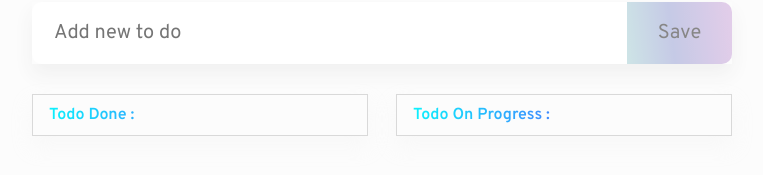
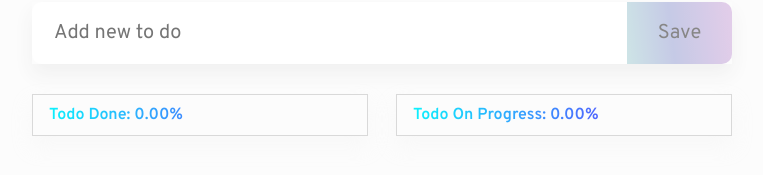
Before and after one commit to KseniyaBabaryka-creator/TODO-LIST, a plain HTML site: page index.html in a window 1280 px wide. Shown: the part 143-318 px from the top of the page, without its empty margins (258-1021 px from the left). Drawn offline with Linux system fonts and the light colour scheme.

Commit message:
Progress checker functionality added

```diff
--- a/index.html
+++ b/index.html
@@ -18,8 +18,8 @@
 		</form>
 
 		<div class="progress">
-			<div class="progress__done">Todo Done : </div>
-			<div class="progress__on">Todo On Progress : </div>
+			<div class="progress__done">Todo Done : 0</div>
+			<div class="progress__on">Todo On Progress : 0</div>
 		</div>
 
 		<!-- <ul class="todo__list">
--- a/script.js
+++ b/script.js
@@ -3,7 +3,12 @@ document.addEventListener('DOMContentLoaded', () => {
 	const container = document.querySelector('.container'),
 			input = document.querySelector('.form__input'),
 			btn = document.querySelector('.form__btn'),
-			form = document.querySelector('.form');
+			form = document.querySelector('.form'),
+			done = document.querySelector('.progress__done'),
+			progress = document.querySelector('.progress__on');
+
+	let doneCounter = 0,
+		 progressCounter = 0;
 
 	function createToDoList() {
 		let list = document.createElement('ul');
@@ -37,6 +42,17 @@ document.addEventListener('DOMContentLoaded', () => {
 			  deleteButton,
 		};
 	}
+	function loadData() {
+		let todos = localStorage.getItem('todos');
+		let progressData = localStorage.getItem('progress');
+
+		todos = todos ? JSON.parse(todos) : [];
+
+		progressData = progressData ? JSON.parse(progressData) : { doneCounter: 0, progressCounter: 0 };
+
+		return { todos, progressData };
+	}
+
 
 	function loadTodos(key) {
 		let todos = localStorage.getItem(key);
@@ -60,9 +76,11 @@ document.addEventListener('DOMContentLoaded', () => {
 			todo.done = !todo.done;
 			saveTodos(storageKey, todos);
 		};
+		progressRefresh();
 	});
 
 	todoItem.deleteButton.addEventListener('click', () => {
+
 		if (confirm('Are you sure?')) {
 			todoItem.item.remove();
 			let index = todos.findIndex(t => t.name === todoItem.item.firstChild.textContent);
@@ -71,12 +89,30 @@ document.addEventListener('DOMContentLoaded', () => {
 				saveTodos(storageKey, todos);
 			}
 		}
+		progressRefresh();
+
 	});
 
 	todoList.append(todoItem.item);
   }
 
-  let todos = loadTodos('todos'),
+  function progressRefresh() {
+	const totalTodos = todos.length;
+	const doneTodos = todos.filter(todo => todo.done).length;
+	const onProgressTodos = totalTodos - doneTodos;
+
+	const donePercentage = totalTodos > 0 ? (doneTodos / totalTodos) * 100 : 0;
+	const onProgressPercentage = totalTodos > 0 ? (onProgressTodos / totalTodos) * 100 : 0;
+
+	done.textContent = `Todo Done: ${donePercentage.toFixed(2)}%`;
+	progress.textContent = `Todo On Progress: ${onProgressPercentage.toFixed(2)}%`;
+
+	progressData.doneCounter = doneTodos;
+	progressData.progressCounter = onProgressTodos;
+	saveData(todos, progressData);
+  }
+
+  let { todos, progressData } = loadData(),
   		todoList = createToDoList();
 
 	container.append(todoList);
@@ -105,13 +141,15 @@ document.addEventListener('DOMContentLoaded', () => {
 		todos.push(todo);
 		saveTodos('todos', todos);
 
+
 		let todoItem = createToDoItem(todo);
 		addToDoItem(todoList, todoItem, todos, 'todos');
 
 		input.value = '';
 		btn.disabled = 'true';
+		progressRefresh();
 	});
 
-
+	progressRefresh();
 
 })
```
Lines whose indentation alone changed are shown as unchanged.
